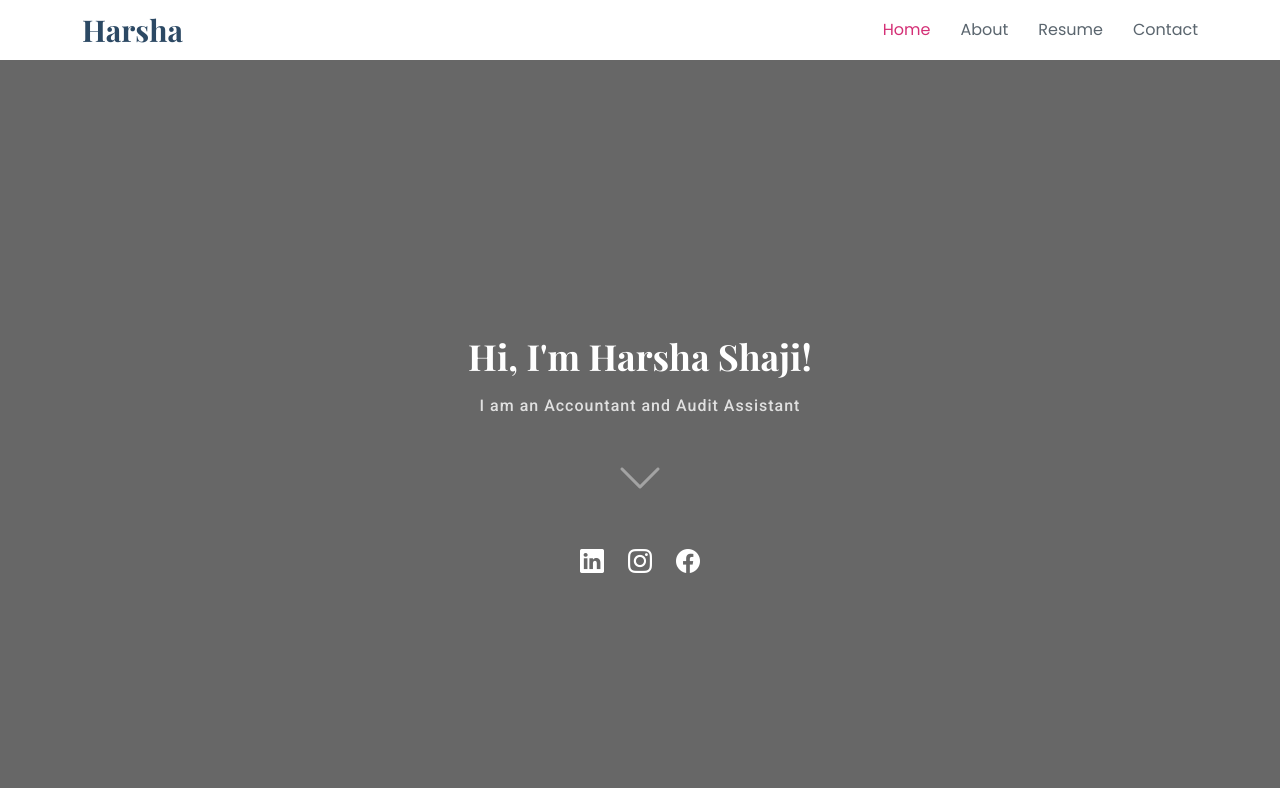
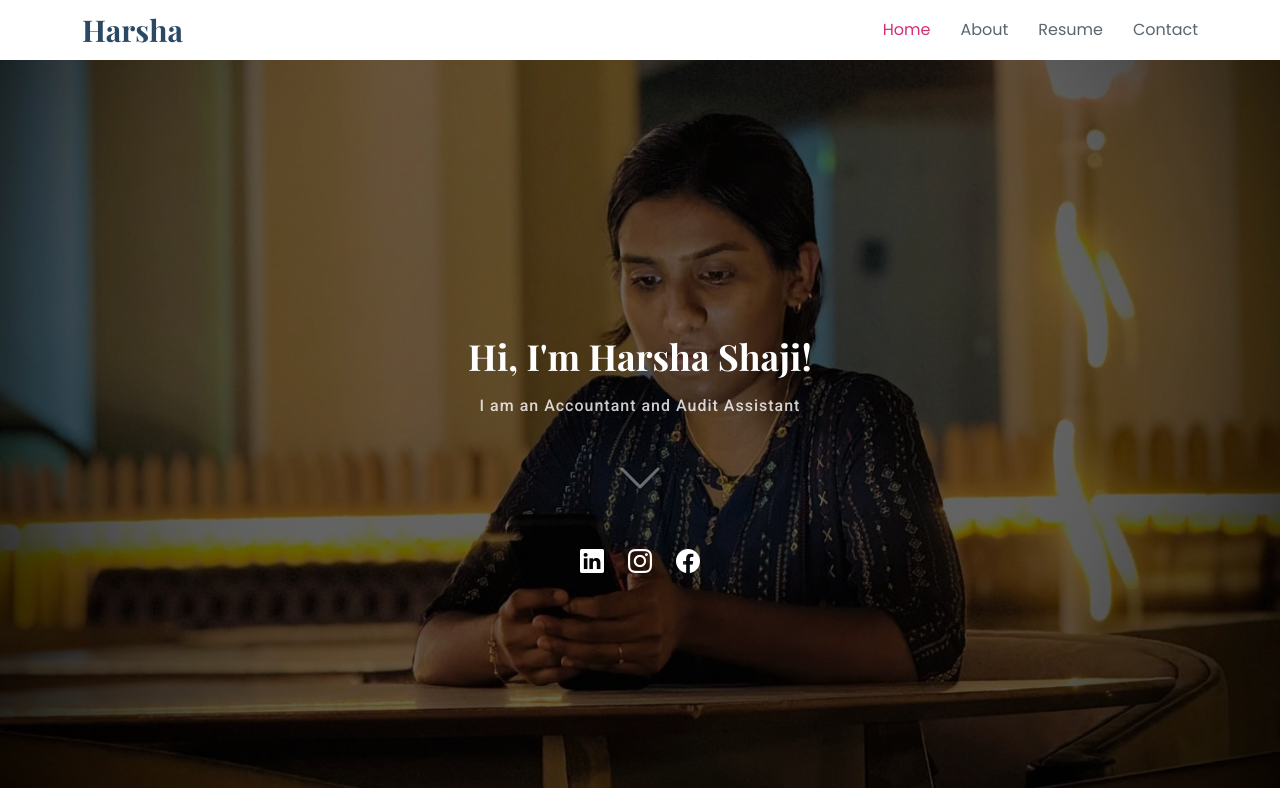
Before and after one commit to varsha-shaji/harsha_portfolio, a plain HTML site: page index.html in a window 1280 px wide. Shown: the top 800 px of the page. Drawn offline with nearby package versions, Linux system fonts and the light colour scheme; a web font is replaced by a local one.

Commit message:
Update main.css

```diff
--- a/assets/css/main.css
+++ b/assets/css/main.css
@@ -638,7 +638,7 @@ section,
 # Hero Section
 --------------------------------------------------------------*/
 .hero {
-  background: linear-gradient(135deg, rgba(0, 0, 0, 0.55) 0%, rgba(0, 0, 0, 0.55) 100%), url('harsha1.jpg') center center/cover no-repeat;
+  background: linear-gradient(135deg, rgba(0, 0, 0, 0.55) 0%, rgba(0, 0, 0, 0.55) 100%), url('/assets/harsha1.jpg') center center/cover no-repeat;
   background-size: cover; /
   width: 100%;
   min-height: 91vh;
```
